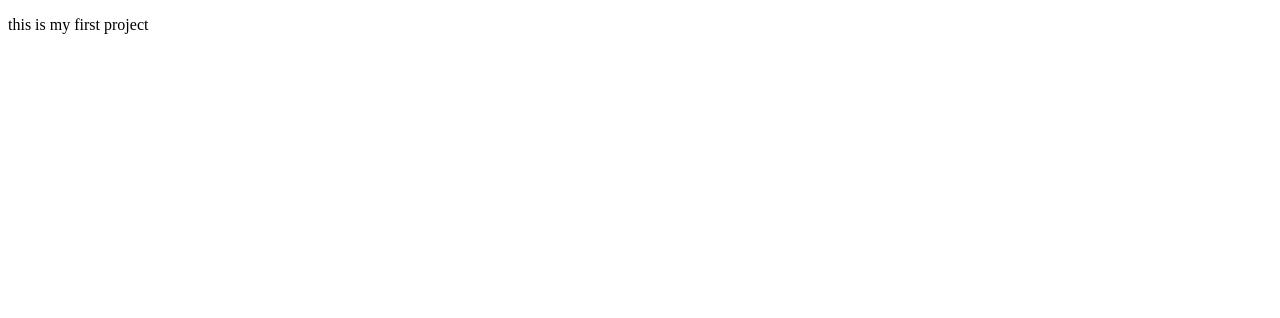
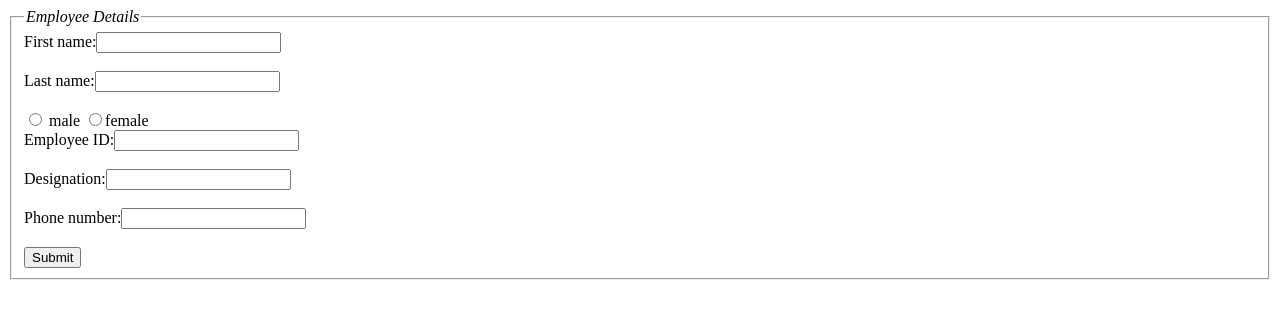
Before and after one commit to UtkarshBhadauria-1/IconicCse28UB, a plain HTML site: page index.html in a window 1280 px wide. Drawn offline with Linux system fonts and the light colour scheme.

Commit message:
first commit

```diff
--- a/index.html
+++ b/index.html
@@ -6,6 +6,33 @@
     <title>FSD</title>
 </head>
 <body>
-    <p>this is my first project</p>
+    <fieldset>
+        <legend><i>Employee Details</i></legend>
+        <form >
+            <label>
+                First name:<input type="text" name="fname" ><br><br>
+                Last name:<input type="text" name="lname" ><br><br>
+                <input type="radio" name="Sname"> male
+                <input type="radio" name="Sname">female<br>
+                Employee ID:<input type="text" name="empid" ><br><br>
+                Designation:<input type="text" name="desig" ><br><br>
+                Phone number:<input type="text" name="phno" ><br><br>
+                <input type="submit" value="Submit">
+
+
+
+
+            </label>
+
+
+        </form>
+
+
+
+
+
+
+
+    </fieldset>
 </body>
 </html>
```
